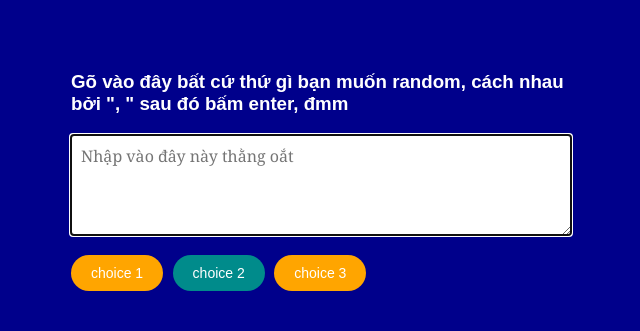
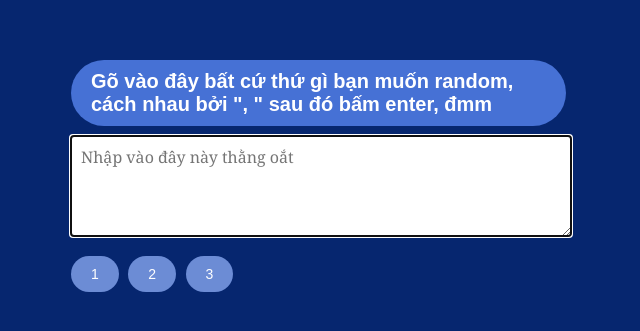
Before and after one commit to dvtdat/frontEnd, a plain HTML site: page index.html in a window 1280 px wide. Shown: the part 219-550 px from the top of the page, without its empty margins (319-959 px from the left). Drawn offline with Linux system fonts and the light colour scheme.

Commit message:
color change

```diff
--- a/index.html
+++ b/index.html
@@ -1,25 +1,28 @@
 <!DOCTYPE html>
 <html lang="en">
+
 <head>
     <meta charset="UTF-8">
     <meta name="viewport" content="width=device-width, initial-scale=1.0">
-    <link rel="stylesheet" href="style.css"/>
+    <link rel="stylesheet" href="style.css" />
     <title>Random.dcmm</title>
 </head>
+
 <body>
     <div class="container">
-        <h3>Gõ vào đây bất cứ thứ gì bạn muốn random, cách nhau bởi ", " sau đó bấm enter, đmm
+        <h3 class="manual">Gõ vào đây bất cứ thứ gì bạn muốn random, cách nhau bởi ", " sau đó bấm enter, đmm
         </h3>
 
         <textarea id="textarea" placeholder="Nhập vào đây này thằng oắt"></textarea>
 
         <div id="tags">
-            <span class="tag">choice 1</span>
-            <span class="tag highlight">choice 2</span>
-            <span class="tag">choice 3</span>
+            <span class="tag">1</span>
+            <span class="tag">2</span>
+            <span class="tag">3</span>
         </div>
 
     </div>
     <script src="app.js"></script>
 </body>
+
 </html>
--- a/style.css
+++ b/style.css
@@ -3,7 +3,7 @@
 }
 
 body {
-  background-color: darkblue;
+  background-color: #06266f;
   font-family: Arial, Helvetica, sans-serif;
   display: flex;
   flex-direction: column;
@@ -24,6 +24,16 @@ h3 {
   width: 500px;
 }
 
+.manual {
+  background-color: #4671d5;
+  color: white;
+  border-radius: 50px;
+  padding: 10px 20px;
+  margin: 0 5px 10px 0;
+  font-size: 20px;
+  display: inline-block;
+}
+
 textarea {
   border: none;
   display: block;
@@ -36,7 +46,7 @@ textarea {
 }
 
 .tag {
-  background-color: orange;
+  background-color: #6c8cd5;
   color: white;
   border-radius: 50px;
   padding: 10px 20px;
```
